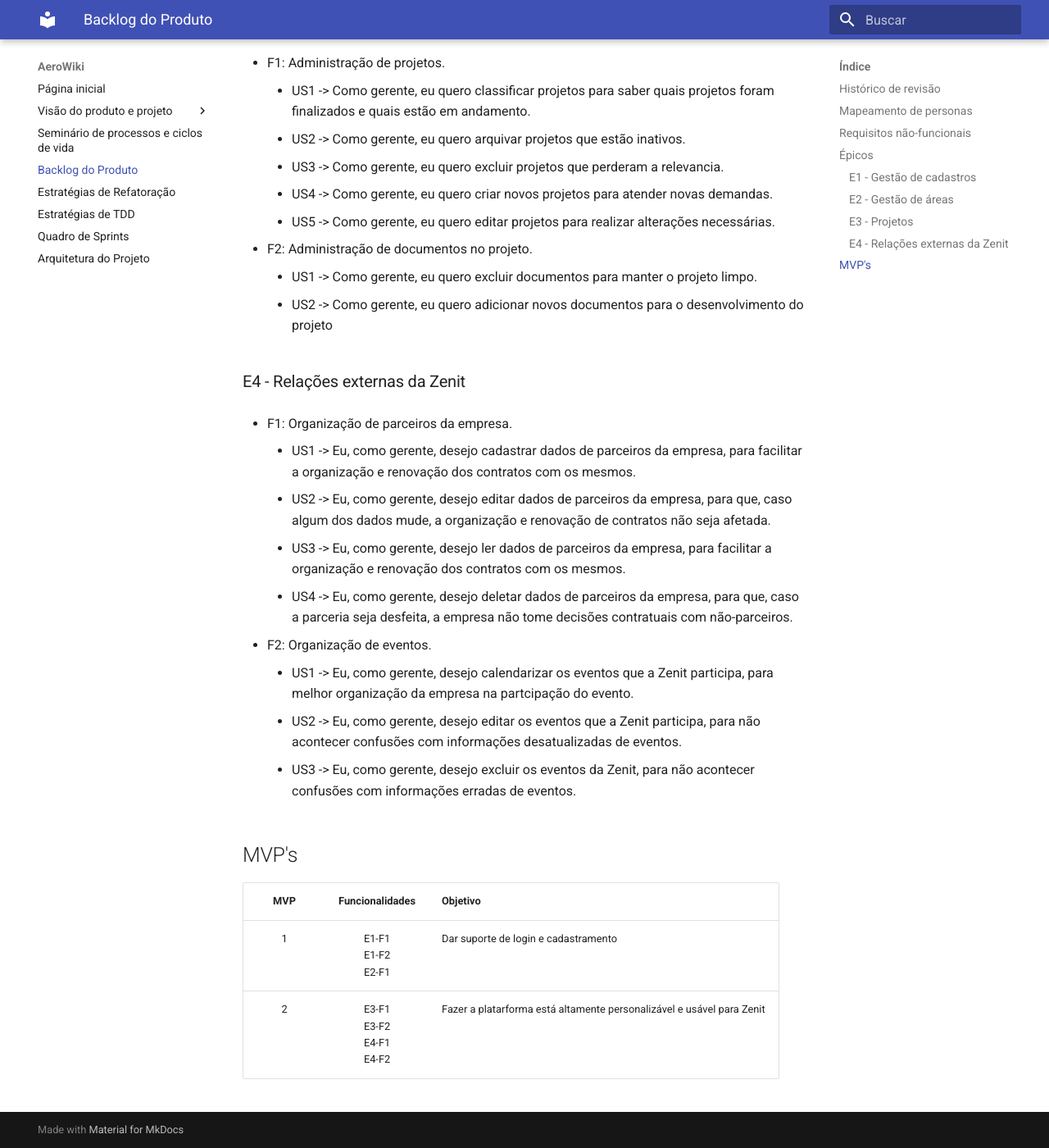
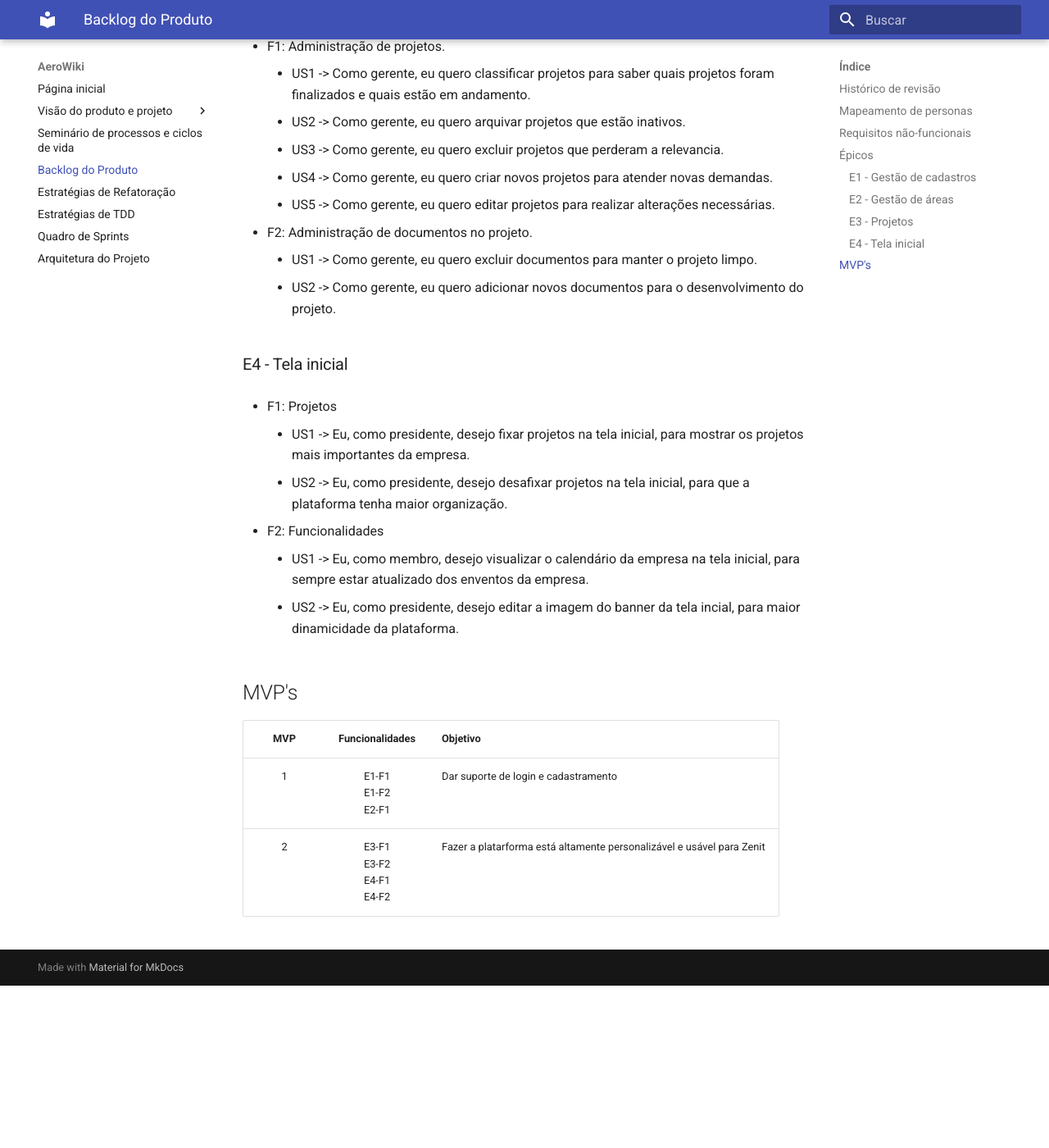
Before and after one commit to mdsreq-fga-unb/2022.2-AeroWiki, an MkDocs documentation site: the page built from gitpages/docs/backlog_do_podruto.md, in a window 1280 px wide and 1400 px high, scrolled down 3004 px. Shown: the whole window at 82% size. Built offline with MkDocs 1.6.1 and Material for MkDocs 9.7.7, drawn with Linux system fonts in a browser that asks for light colours; after the commit the page ends 4206 px from its top, so only the background shows below that; some of the changed text lies outside the part shown.

```diff
--- a/gitpages/docs/backlog_do_podruto.md
+++ b/gitpages/docs/backlog_do_podruto.md
@@ -26,7 +26,7 @@
 
 | Número | Categoria         | Descrição                                                    |
 | ------ | ----------------- | ------------------------------------------------------------ |
-| RNF1   | Implementação     | O front-end do produto deve ser desenvolvido utilizando Vue3 com Typescript e Quasar. |
+| RNF1   | Implementação     | O front-end do produto deve ser desenvolvido utilizando react. |
 | RNF2   | Design            | O produto deve ter uma gaveta lateral à esquerda contendo links para as áreas do site. O usuário pode fechar ou abrir a gaveta. |
 | RNF3   | Facilidade de uso | O usuário deve conseguir utilizar o software com facilidade após um tempo de treinamento de duas horas. |
 | RNF4   | Portabilidade     | A aplicação deve estar disponível para os navegadores Chrome e Firefox em suas versões mais recentes. |
@@ -49,7 +49,7 @@
     - US1 -> Como diretor, eu quero ser capaz de atribuir papéis a membros do sistema para que cada usuário tenha suas funcionalidades bem definidas.
     - US2 -> Como diretor, eu quero ser capaz de editar papéis de membros do sistema para que os papéis de cada usuário estejam em sincronia com seu cargo na Zenit.
 
-- F3: Criar áreas
+- F2: Criar áreas
     - US1 -> Como presidente, eu quero ser capaz de criar novas áreas para expansão da empresa.
     - US2 -> Como presidente, eu quero ser capaz de excluir áreas existentes para compactação da empresa.
 
@@ -64,20 +64,17 @@
 
 - F2: Administração de documentos no projeto.
     - US1 -> Como gerente, eu quero excluir documentos para manter o projeto limpo.
-    - US2 -> Como gerente, eu quero adicionar novos documentos para o desenvolvimento do projeto
+    - US2 -> Como gerente, eu quero adicionar novos documentos para o desenvolvimento do projeto.
 
-### E4 - Relações externas da Zenit
+### E4 - Tela inicial
 
-- F1: Organização de parceiros da empresa.
-    - US1 -> Eu, como gerente, desejo cadastrar dados de parceiros da empresa, para facilitar a organização e renovação dos contratos com os mesmos.
-    - US2 -> Eu, como gerente, desejo editar dados de parceiros da empresa, para que, caso algum dos dados mude, a organização e renovação de contratos não seja afetada.
-    - US3 -> Eu, como gerente, desejo ler dados de parceiros da empresa, para facilitar a organização e renovação dos contratos com os mesmos.
-    - US4 -> Eu, como gerente, desejo deletar dados de parceiros da empresa, para que, caso a parceria seja desfeita, a empresa não tome decisões contratuais com não-parceiros.
+- F1: Projetos
+    - US1 -> Eu, como presidente, desejo fixar projetos na tela inicial, para mostrar os projetos mais importantes da empresa.
+    - US2 -> Eu, como presidente, desejo desafixar projetos na tela inicial, para que a plataforma tenha maior organização.
 
-- F2: Organização de eventos.
-    - US1 -> Eu, como gerente, desejo calendarizar os eventos que a Zenit participa, para melhor organização da empresa na partcipação do evento.
-    - US2 -> Eu, como gerente, desejo editar os eventos que a Zenit participa, para não acontecer confusões com informações desatualizadas de eventos.
-    - US3 -> Eu, como gerente, desejo excluir os eventos da Zenit, para não acontecer confusões com informações erradas de eventos.
+- F2: Funcionalidades
+    - US1 -> Eu, como membro, desejo visualizar o calendário da empresa na tela inicial, para sempre estar atualizado dos enventos da empresa.
+    - US2 -> Eu, como presidente, desejo editar a imagem do banner da tela incial, para maior dinamicidade da plataforma.
 
 ## MVP's
 
```
Also changed, not shown: gitpages/docs/arquitetura.md (+38 -32 lines), gitpages/docs/estrategias_refac.md (+1 -0 lines), gitpages/docs/sprint.md (+11 -0 lines), gitpages/docs/visao_do_produto_e_projeto/visao-do-projeto.md (+2 -2 lines).
